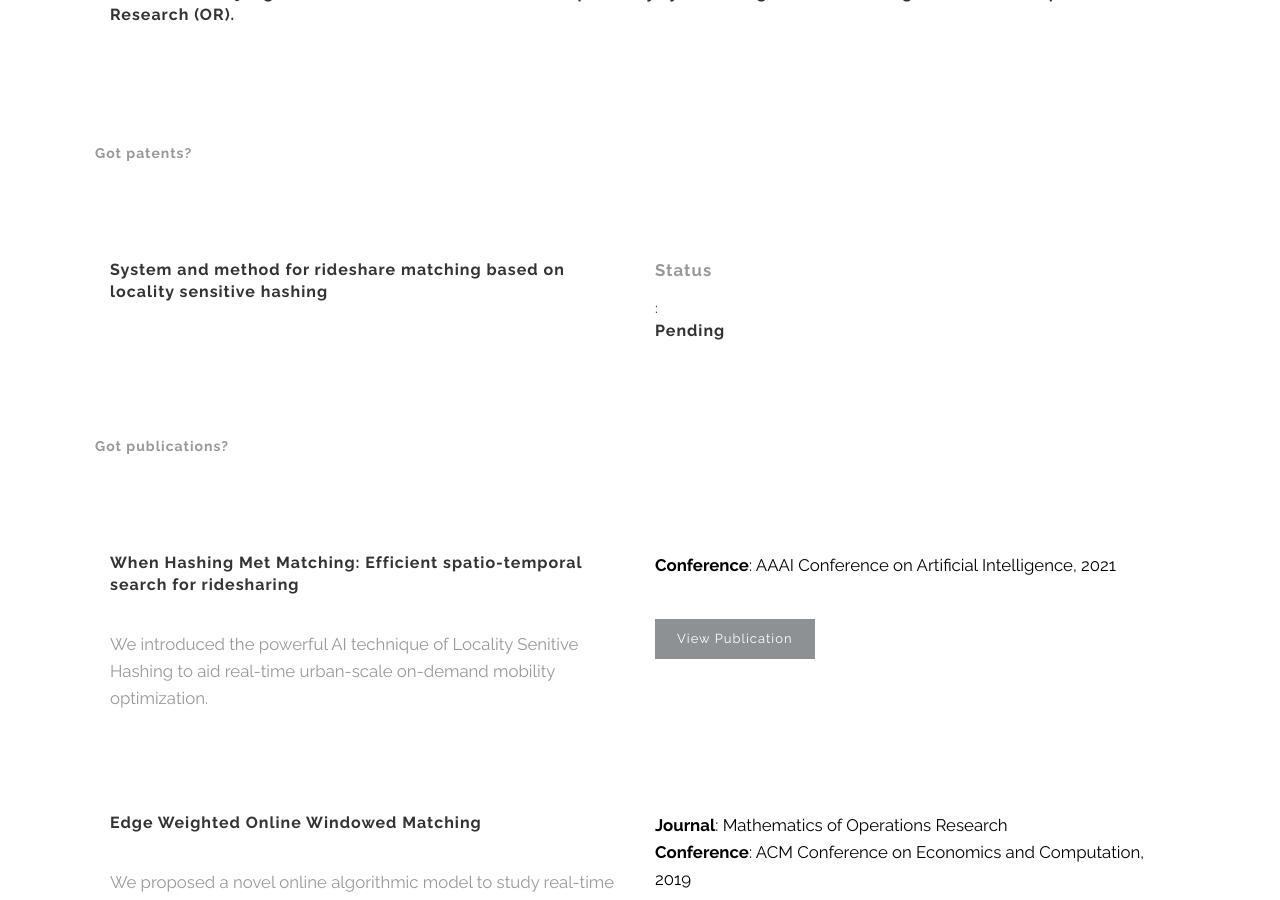
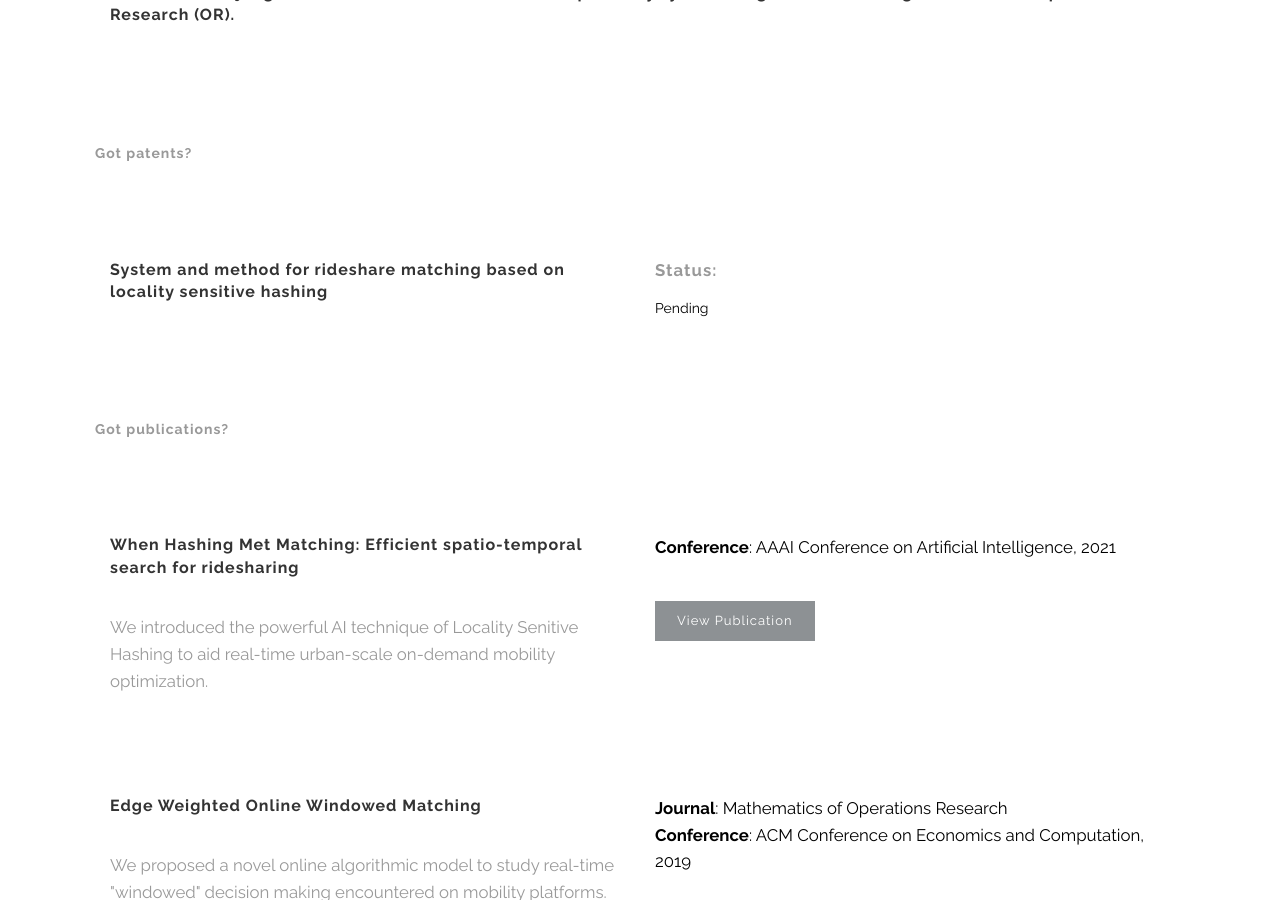
Before and after one commit to turingres/turingres.github.io, a Jekyll site: the page built from about.html, in a window 1280 px wide and 900 px high, scrolled down 941 px. Built offline with Jekyll 4.4.1, drawn with Linux system fonts in a browser that asks for light colours.

Commit message:
about updated

```diff
--- a/about.html
+++ b/about.html
@@ -88,7 +88,7 @@ patents:
                 <ul class='info'>
                   {% if patent.status %}
                     <li style="color:black;">
-                      <h4 style='color: #999'> <big>Status</big> </h4>: <h3> {{patent.status}} </h3>
+                      <h4 style='color: #999'> <big>Status:</big> </h4> <p> {{patent.status}} </p>
                     </li>
                   {% endif %}
                 </ul>
```
